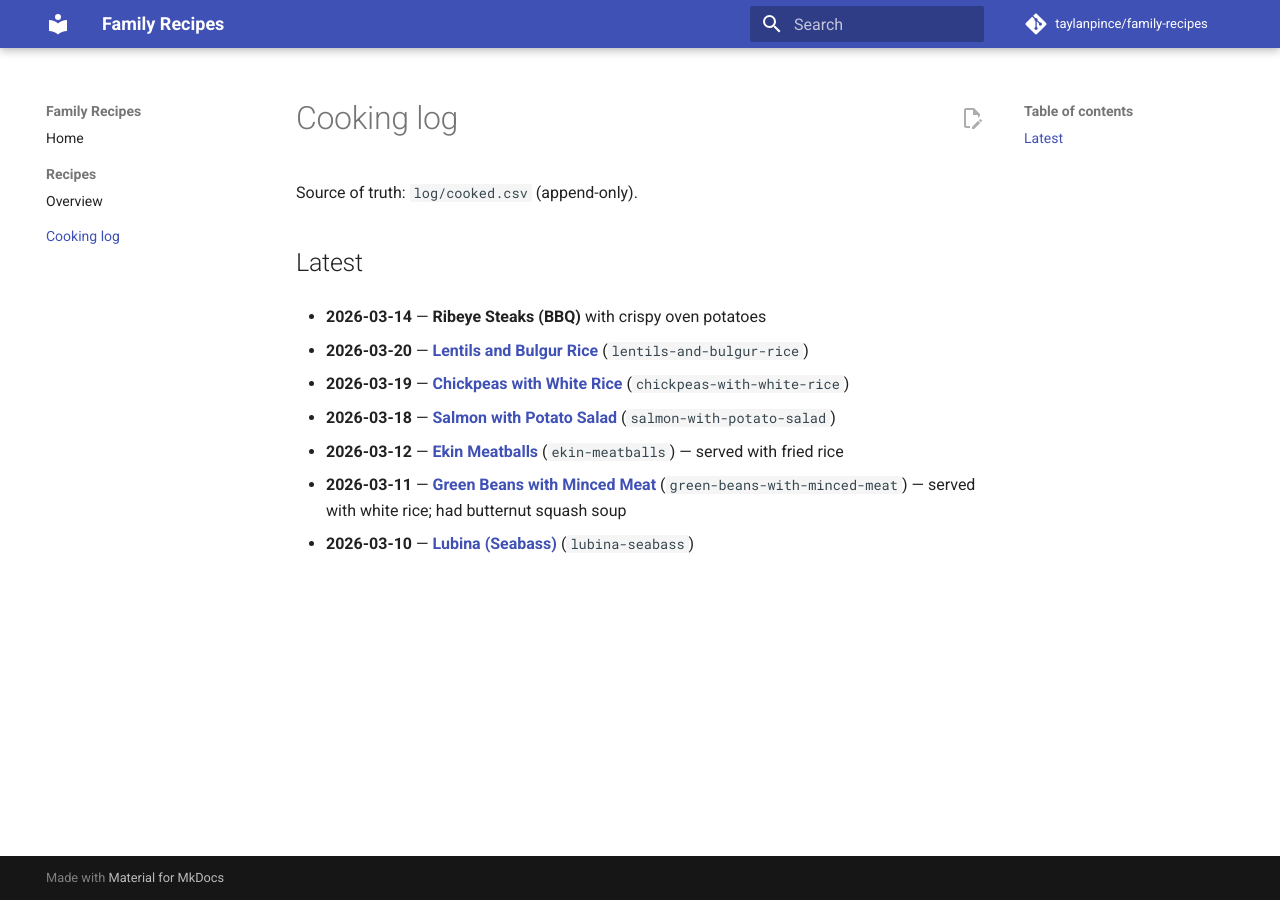
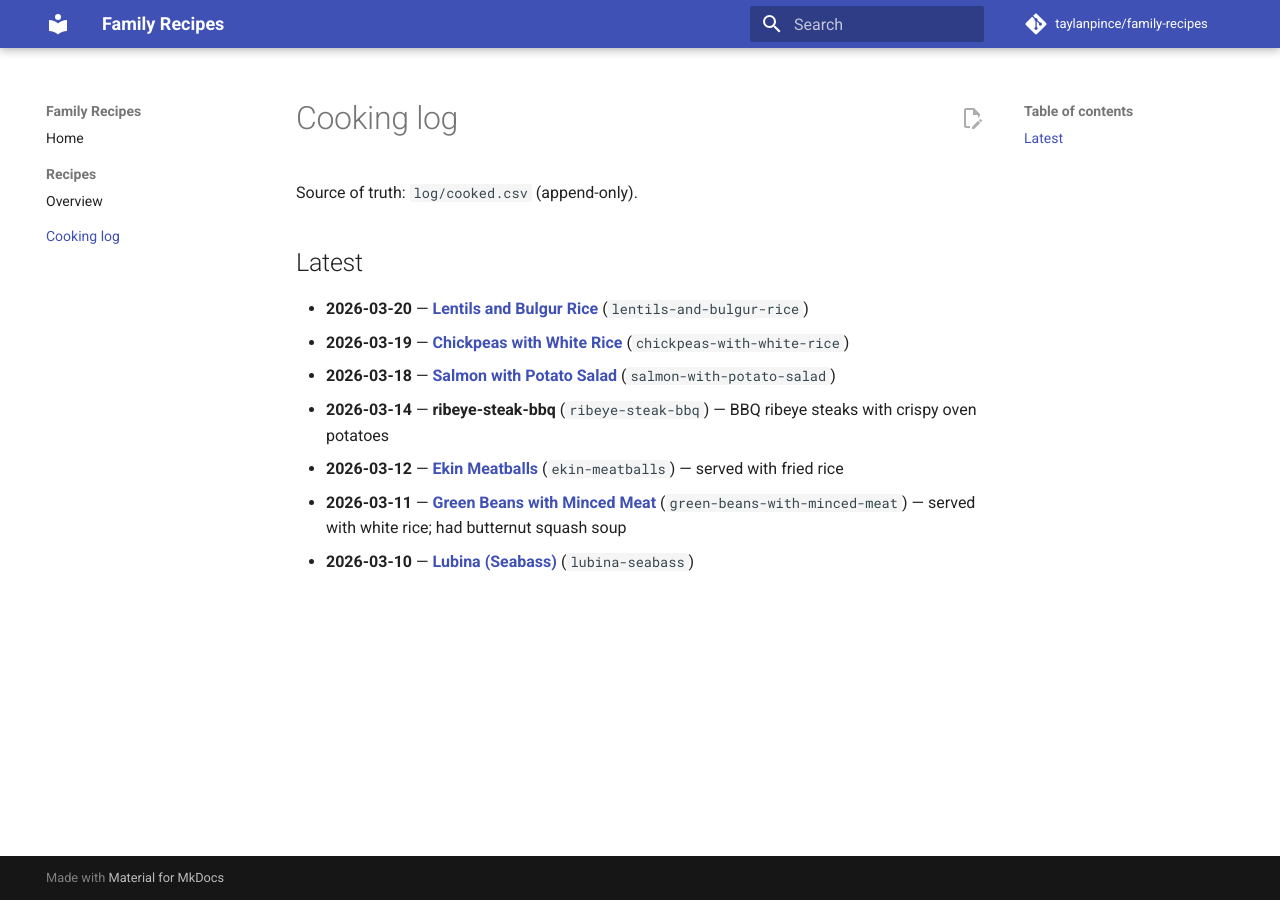
Before and after one commit to taylanpince/family-recipes, an MkDocs documentation site: the page built from docs/log.md, in a window 1280 px wide. Built offline with MkDocs 1.6.1 and Material for MkDocs 9.7.7, drawn with Linux system fonts in a browser that asks for light colours; comment, search, counter and statistics services are not loaded.

Commit message:
Regenerate cooking log in reverse date order

```diff
--- a/docs/log.md
+++ b/docs/log.md
@@ -3,11 +3,11 @@
 Source of truth: `log/cooked.csv` (append-only).
 
 ## Latest
-- **2026-03-14** — **Ribeye Steaks (BBQ)** with crispy oven potatoes
 
 - **2026-03-20** — [**Lentils and Bulgur Rice**](recipes/lentils-and-bulgur-rice.md) (`lentils-and-bulgur-rice`)
 - **2026-03-19** — [**Chickpeas with White Rice**](recipes/chickpeas-with-white-rice.md) (`chickpeas-with-white-rice`)
 - **2026-03-18** — [**Salmon with Potato Salad**](recipes/salmon-with-potato-salad.md) (`salmon-with-potato-salad`)
+- **2026-03-14** — **ribeye-steak-bbq** (`ribeye-steak-bbq`) — BBQ ribeye steaks with crispy oven potatoes
 - **2026-03-12** — [**Ekin Meatballs**](recipes/ekin-meatballs.md) (`ekin-meatballs`) — served with fried rice
 - **2026-03-11** — [**Green Beans with Minced Meat**](recipes/green-beans-with-minced-meat.md) (`green-beans-with-minced-meat`) — served with white rice; had butternut squash soup
 - **2026-03-10** — [**Lubina (Seabass)**](recipes/lubina-seabass.md) (`lubina-seabass`)
```
